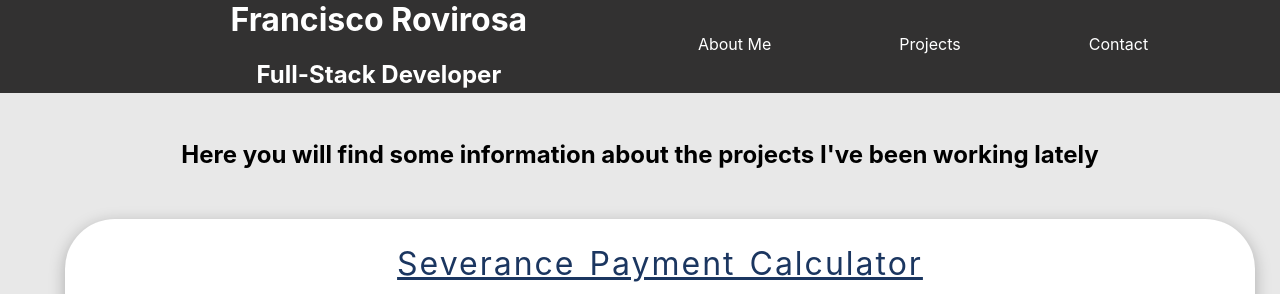
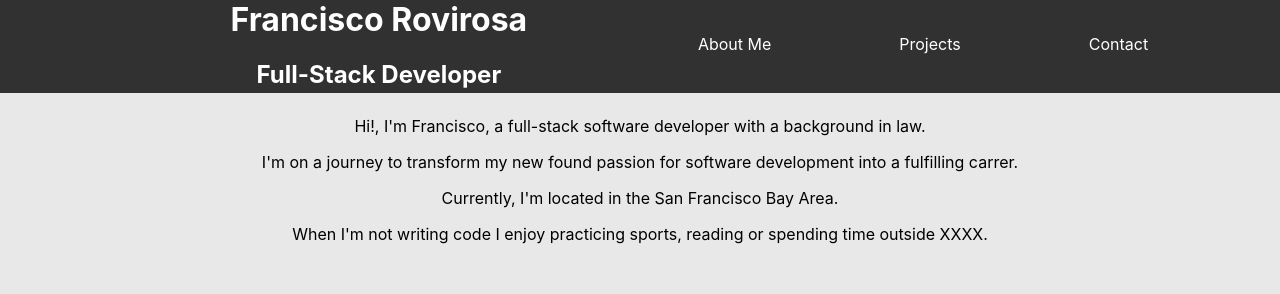
Before and after one commit to FranRovi/FranRovi, a React (Create React App) app in the folder Udemy/React/portfolio/: page / in a window 1280 px wide. Shown: the top 294 px of the page. Built offline with nearby package versions, Linux system fonts and the light colour scheme.

Commit message:
Portfolio project: AboutMe component WIP

```diff
--- a/Udemy/React/portfolio/src/App.js
+++ b/Udemy/React/portfolio/src/App.js
@@ -2,6 +2,7 @@ import React from 'react';
 
 import MainHeader from './components/MainHeader/MainHeader';
 import Projects from './components/Projects/Projects';
+import AboutMe from './components/AboutMe/AboutMe';
 import projectImage from './assets/project.jpg';
 
 
@@ -38,6 +39,7 @@ function App() {
   return (
     <div className="App">
       <MainHeader />
+      <AboutMe />
       <Projects projectsInfo={projects}/>
     </div>
   );
--- /dev/null
+++ b/Udemy/React/portfolio/src/components/AboutMe/AboutMe.js
@@ -0,0 +1,16 @@
+import React from 'react';
+
+import classes from './AboutMe.module.css'
+
+const AboutMe = () => {
+    return(
+        <div className={classes.pt}>
+            <p >Hi!, I'm Francisco, a full-stack software developer with a background in law.</p>
+            <p >I'm on a journey to transform my new found passion for software development into a fulfilling carrer.</p>
+            <p >Currently, I'm located in the San Francisco Bay Area.</p>
+            <p>When I'm not writing code I enjoy practicing sports, reading or spending time outside XXXX.</p>
+        </div>
+    )
+};
+
+export default AboutMe;
--- /dev/null
+++ b/Udemy/React/portfolio/src/components/AboutMe/AboutMe.module.css
@@ -0,0 +1,3 @@
+.pt{
+    padding-top: 100px;
+}
```
